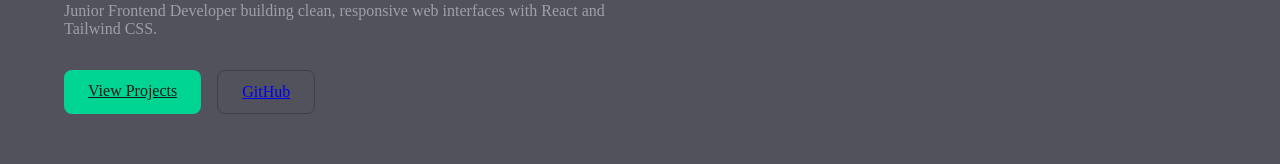
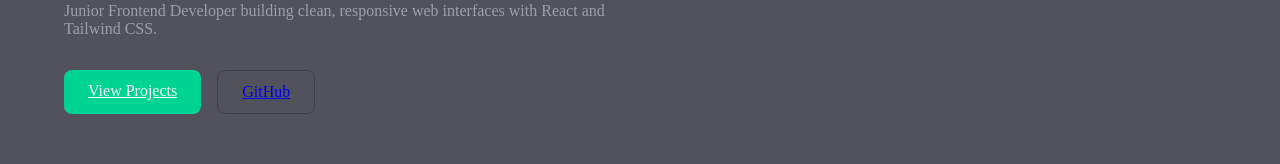
Before and after one commit to 0xSaifX/saif-portfolio, a React (Vite) app: page / in a window 1280 px wide. Shown: the part 482-646 px from the top of the page. Built offline with nearby package versions, Linux system fonts and the light colour scheme.

Commit message:
auto-commit

```diff
--- a/src/components/Hero.jsx
+++ b/src/components/Hero.jsx
@@ -20,7 +20,7 @@ export default function Hero() {
         <div className="flex gap-4">
           <a
             href="#projects"
-            className="bg-emerald-400 text-zinc-900 px-6 py-3 rounded-lg font-medium hover:bg-emerald-300 transition">
+            className="bg-emerald-400 text-zinc-100 px-6 py-3 rounded-lg font-medium hover:bg-emerald-300 transition">
             View Projects
           </a>
 
```
